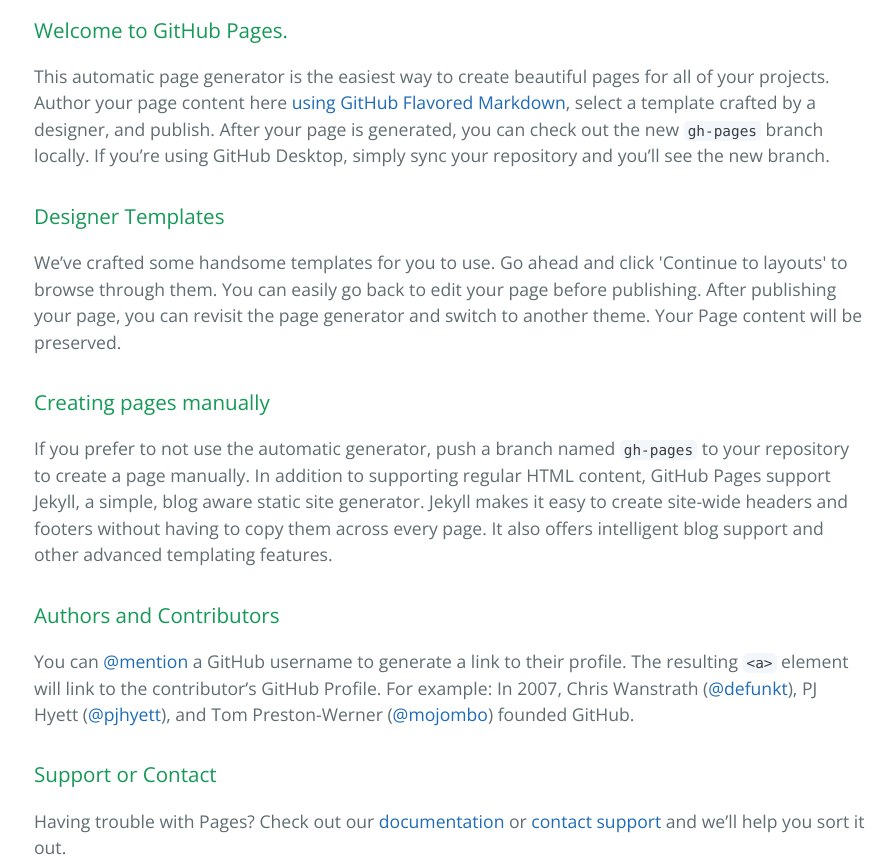
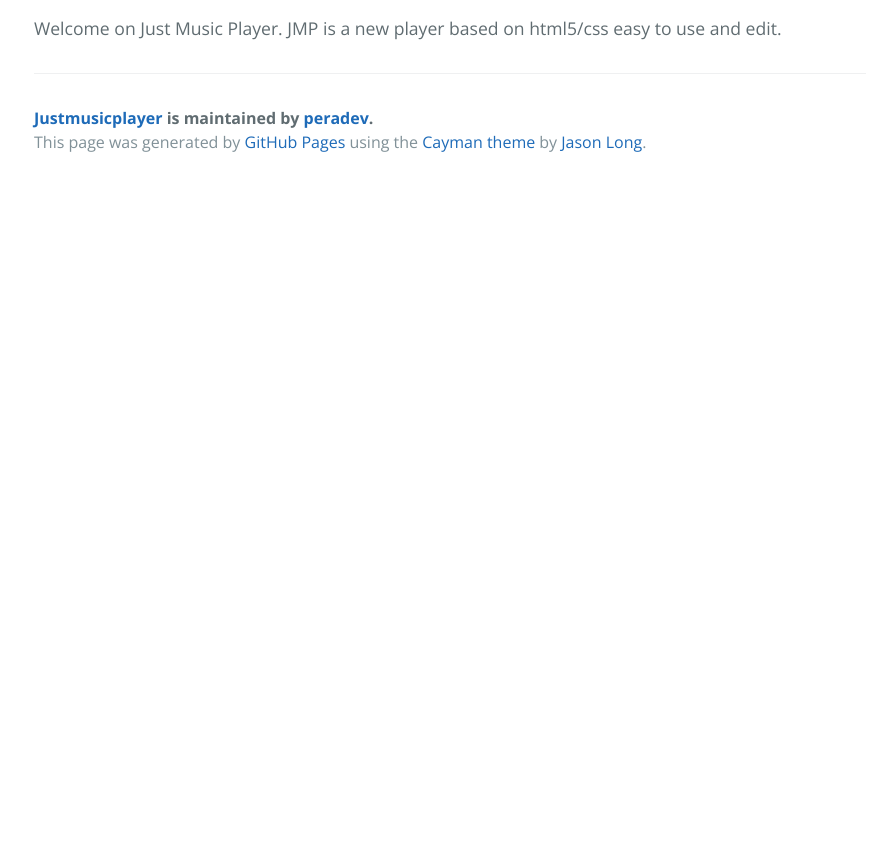
Before and after one commit to peradev/JustMusicPlayer, a plain HTML site: page index.html in a window 1280 px wide. Shown: the part 400-1264 px from the top of the page, without its empty margins (190-1082 px from the left). After the commit the page ends 800 px from the top, so only its background shows below. Drawn offline with nearby package versions, Linux system fonts and the light colour scheme.

```diff
--- a/index.html
+++ b/index.html
@@ -19,30 +19,8 @@
     </section>
 
     <section class="main-content">
-      <h3>
-<a id="welcome-to-github-pages" class="anchor" href="#welcome-to-github-pages" aria-hidden="true"><span class="octicon octicon-link"></span></a>Welcome to GitHub Pages.</h3>
-
-<p>This automatic page generator is the easiest way to create beautiful pages for all of your projects. Author your page content here <a href="https://guides.github.com/features/mastering-markdown/">using GitHub Flavored Markdown</a>, select a template crafted by a designer, and publish. After your page is generated, you can check out the new <code>gh-pages</code> branch locally. If you’re using GitHub Desktop, simply sync your repository and you’ll see the new branch.</p>
-
-<h3>
-<a id="designer-templates" class="anchor" href="#designer-templates" aria-hidden="true"><span class="octicon octicon-link"></span></a>Designer Templates</h3>
-
-<p>We’ve crafted some handsome templates for you to use. Go ahead and click 'Continue to layouts' to browse through them. You can easily go back to edit your page before publishing. After publishing your page, you can revisit the page generator and switch to another theme. Your Page content will be preserved.</p>
-
-<h3>
-<a id="creating-pages-manually" class="anchor" href="#creating-pages-manually" aria-hidden="true"><span class="octicon octicon-link"></span></a>Creating pages manually</h3>
-
-<p>If you prefer to not use the automatic generator, push a branch named <code>gh-pages</code> to your repository to create a page manually. In addition to supporting regular HTML content, GitHub Pages support Jekyll, a simple, blog aware static site generator. Jekyll makes it easy to create site-wide headers and footers without having to copy them across every page. It also offers intelligent blog support and other advanced templating features.</p>
-
-<h3>
-<a id="authors-and-contributors" class="anchor" href="#authors-and-contributors" aria-hidden="true"><span class="octicon octicon-link"></span></a>Authors and Contributors</h3>
-
-<p>You can <a href="https://github.com/blog/821" class="user-mention">@mention</a> a GitHub username to generate a link to their profile. The resulting <code>&lt;a&gt;</code> element will link to the contributor’s GitHub Profile. For example: In 2007, Chris Wanstrath (<a href="https://github.com/defunkt" class="user-mention">@defunkt</a>), PJ Hyett (<a href="https://github.com/pjhyett" class="user-mention">@pjhyett</a>), and Tom Preston-Werner (<a href="https://github.com/mojombo" class="user-mention">@mojombo</a>) founded GitHub.</p>
-
-<h3>
-<a id="support-or-contact" class="anchor" href="#support-or-contact" aria-hidden="true"><span class="octicon octicon-link"></span></a>Support or Contact</h3>
-
-<p>Having trouble with Pages? Check out our <a href="https://help.github.com/pages">documentation</a> or <a href="https://github.com/contact">contact support</a> and we’ll help you sort it out.</p>
+      <p>Welcome on Just Music Player.
+JMP is a new player based on html5/css easy to use and edit.</p>
 
       <footer class="site-footer">
         <span class="site-footer-owner"><a href="https://github.com/peradev/JustMusicPlayer">Justmusicplayer</a> is maintained by <a href="https://github.com/peradev">peradev</a>.</span>
```
Also changed, not shown: params.json (+1 -1 lines).
